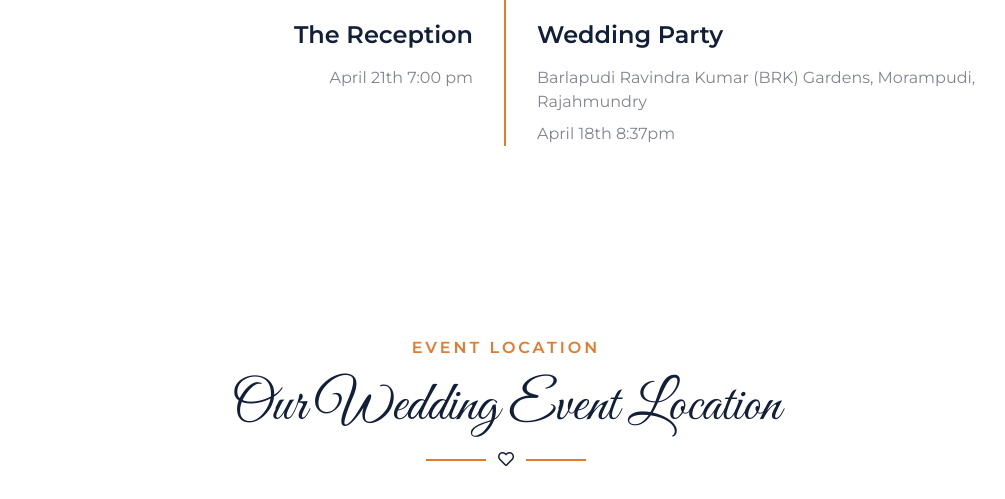
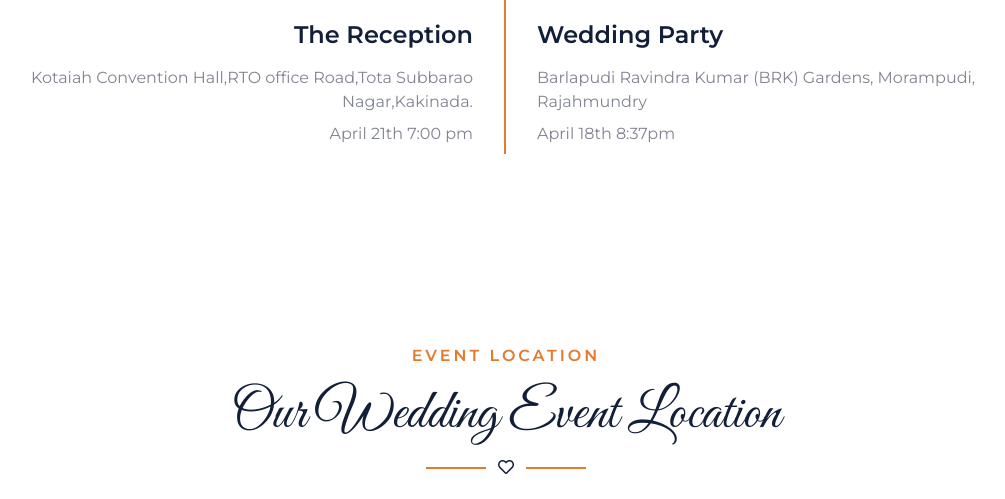
Before and after one commit to prabhutejad/ramya, a plain HTML site: page public/index.html in a window 1280 px wide. Shown: the part 2616-3115 px from the top of the page, without its empty margins (134-1139 px from the left). Drawn offline with nearby package versions, Linux system fonts and the light colour scheme; grey boxes are pictures that could not be loaded.

Commit message:
Update index.html

```diff
--- a/public/index.html
+++ b/public/index.html
@@ -184,6 +184,7 @@
                     <div class="text-center text-md-right mr-md-3 mb-4 mb-md-0">
                         <img class="img-fluid mb-4" src="img/event-1.jpg" alt="">
                         <h4 class="mb-3">The Reception</h4>
+                        <p class="mb-2">Kotaiah Convention Hall,RTO office Road,Tota Subbarao Nagar,Kakinada.</p>
                         <p class="mb-2">April 21th 7:00 pm</p>
                     </div>
                 </div>
```
